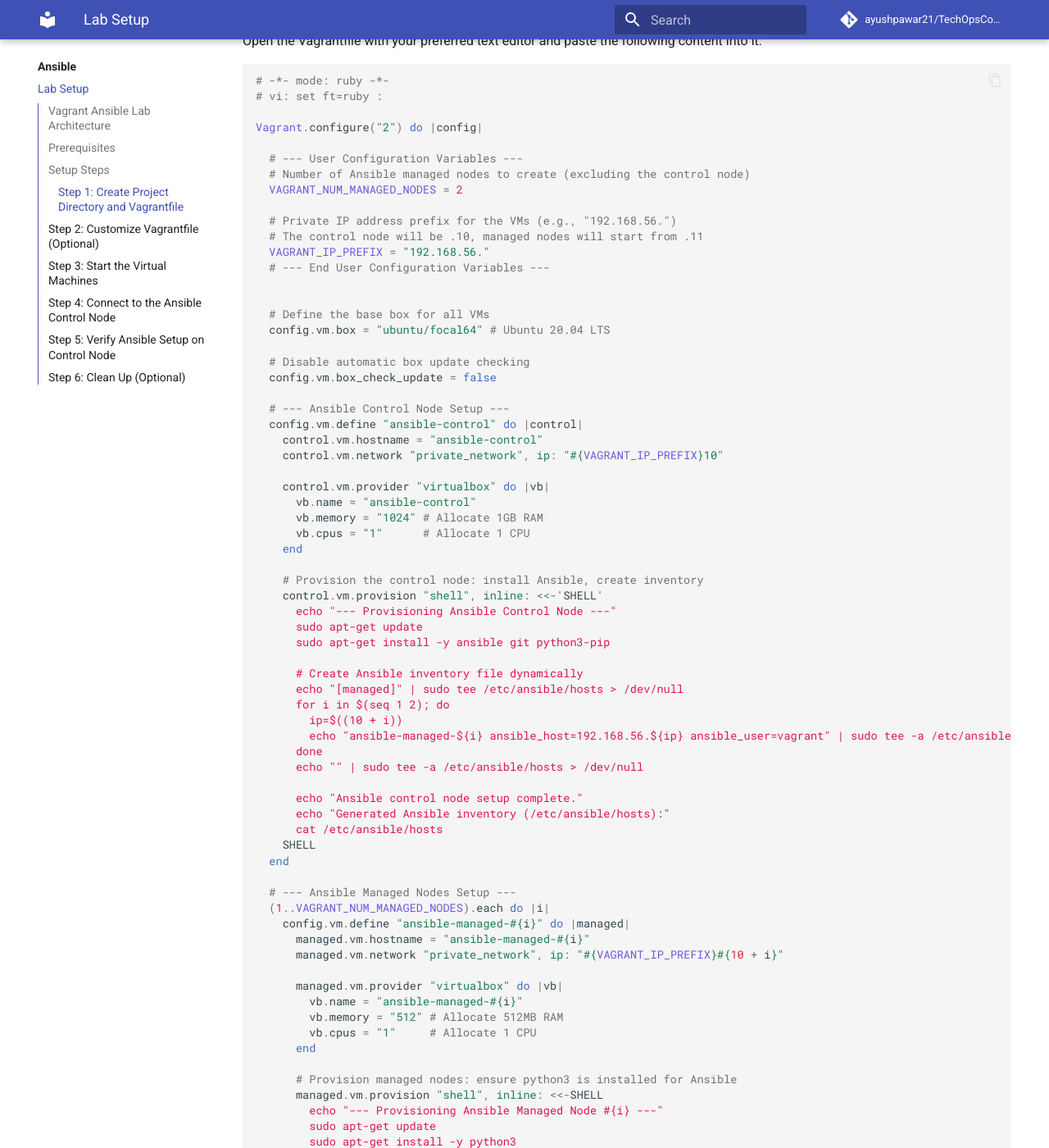
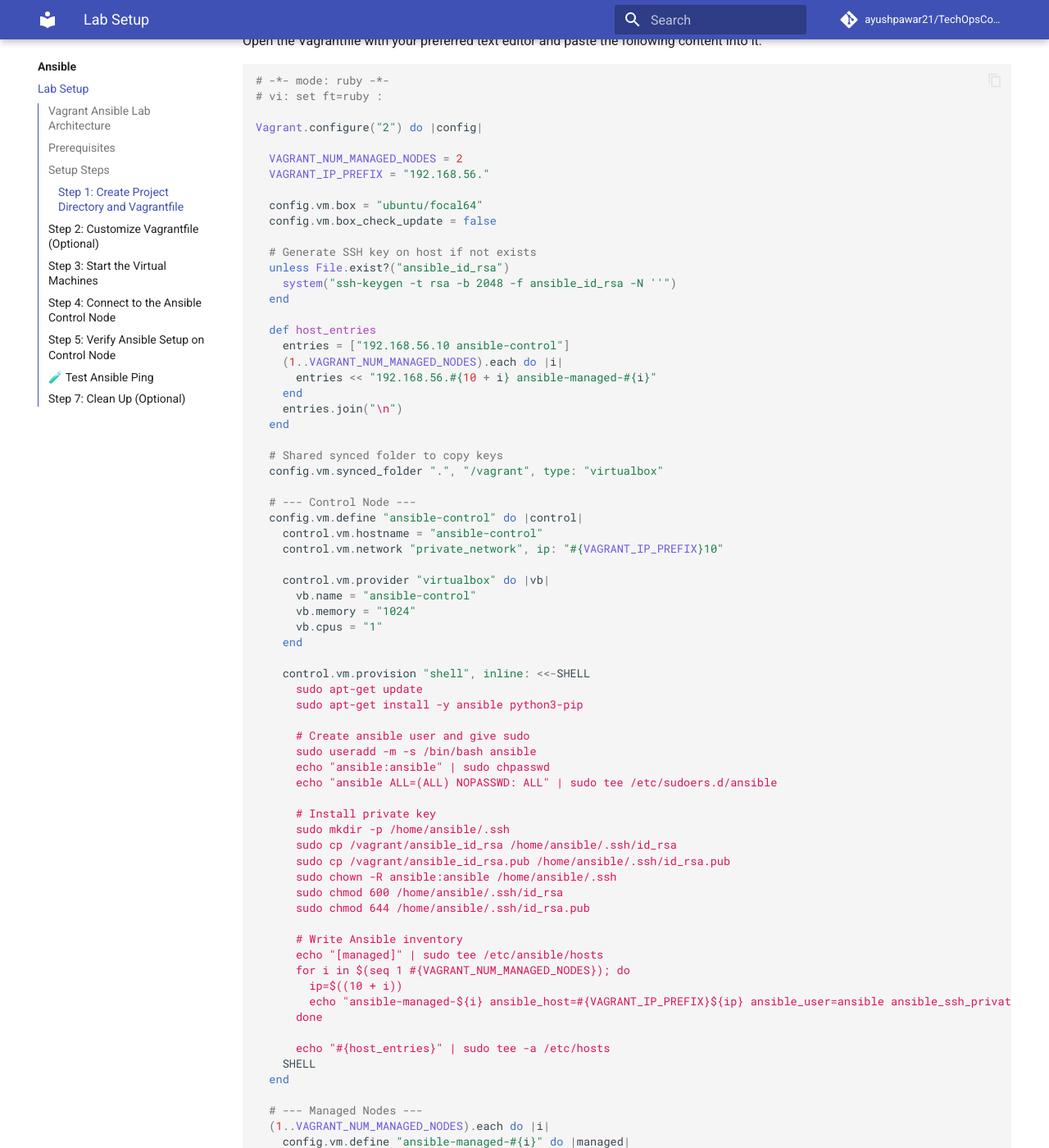
Before and after one commit to ayushpawar21/TechOpsConfigWiki, an MkDocs documentation site: the page built from docs/ansible/setup.md, in a window 1280 px wide and 1400 px high, scrolled down 1390 px. Shown: the whole window at 82% size. Built offline with MkDocs 1.6.1 and Material for MkDocs 9.7.7, drawn with Linux system fonts in a browser that asks for light colours; comment, search, counter and statistics services are not loaded; some of the changed text lies outside the part shown.

Commit message:
Fix Vagrant file and added the Test command

````diff
--- a/docs/ansible/setup.md
+++ b/docs/ansible/setup.md
@@ -44,59 +44,74 @@ touch Vagrantfile
 Open the Vagrantfile with your preferred text editor and paste the following content into it:
 
 ```ruby
+
 # -*- mode: ruby -*-
 # vi: set ft=ruby :
 
 Vagrant.configure("2") do |config|
 
-  # --- User Configuration Variables ---
-  # Number of Ansible managed nodes to create (excluding the control node)
   VAGRANT_NUM_MANAGED_NODES = 2
+  VAGRANT_IP_PREFIX = "192.168.56."
 
-  # Private IP address prefix for the VMs (e.g., "192.168.56.")
-  # The control node will be .10, managed nodes will start from .11
-  VAGRANT_IP_PREFIX = "192.168.56."
-  # --- End User Configuration Variables ---
-
-
-  # Define the base box for all VMs
-  config.vm.box = "ubuntu/focal64" # Ubuntu 20.04 LTS
-
-  # Disable automatic box update checking
+  config.vm.box = "ubuntu/focal64"
   config.vm.box_check_update = false
 
-  # --- Ansible Control Node Setup ---
+  # Generate SSH key on host if not exists
+  unless File.exist?("ansible_id_rsa")
+    system("ssh-keygen -t rsa -b 2048 -f ansible_id_rsa -N ''")
+  end
+
+  def host_entries
+    entries = ["192.168.56.10 ansible-control"]
+    (1..VAGRANT_NUM_MANAGED_NODES).each do |i|
+      entries << "192.168.56.#{10 + i} ansible-managed-#{i}"
+    end
+    entries.join("\n")
+  end
+
+  # Shared synced folder to copy keys
+  config.vm.synced_folder ".", "/vagrant", type: "virtualbox"
+
+  # --- Control Node ---
   config.vm.define "ansible-control" do |control|
     control.vm.hostname = "ansible-control"
     control.vm.network "private_network", ip: "#{VAGRANT_IP_PREFIX}10"
 
     control.vm.provider "virtualbox" do |vb|
       vb.name = "ansible-control"
-      vb.memory = "1024" # Allocate 1GB RAM
-      vb.cpus = "1"      # Allocate 1 CPU
+      vb.memory = "1024"
+      vb.cpus = "1"
     end
 
-    # Provision the control node: install Ansible, create inventory
-    control.vm.provision "shell", inline: <<-'SHELL'
-      echo "--- Provisioning Ansible Control Node ---"
+    control.vm.provision "shell", inline: <<-SHELL
       sudo apt-get update
-      sudo apt-get install -y ansible git python3-pip
+      sudo apt-get install -y ansible python3-pip
 
-      # Create Ansible inventory file dynamically
-      echo "[managed]" | sudo tee /etc/ansible/hosts > /dev/null
-      for i in $(seq 1 2); do
+      # Create ansible user and give sudo
+      sudo useradd -m -s /bin/bash ansible
+      echo "ansible:ansible" | sudo chpasswd
+      echo "ansible ALL=(ALL) NOPASSWD: ALL" | sudo tee /etc/sudoers.d/ansible
+
+      # Install private key
+      sudo mkdir -p /home/ansible/.ssh
+      sudo cp /vagrant/ansible_id_rsa /home/ansible/.ssh/id_rsa
+      sudo cp /vagrant/ansible_id_rsa.pub /home/ansible/.ssh/id_rsa.pub
+      sudo chown -R ansible:ansible /home/ansible/.ssh
+      sudo chmod 600 /home/ansible/.ssh/id_rsa
+      sudo chmod 644 /home/ansible/.ssh/id_rsa.pub
+
+      # Write Ansible inventory
+      echo "[managed]" | sudo tee /etc/ansible/hosts
+      for i in $(seq 1 #{VAGRANT_NUM_MANAGED_NODES}); do
         ip=$((10 + i))
-        echo "ansible-managed-${i} ansible_host=192.168.56.${ip} ansible_user=vagrant" | sudo tee -a /etc/ansible/hosts > /dev/null
+        echo "ansible-managed-${i} ansible_host=#{VAGRANT_IP_PREFIX}${ip} ansible_user=ansible ansible_ssh_private_key_file=/home/ansible/.ssh/id_rsa" | sudo tee -a /etc/ansible/hosts
       done
-      echo "" | sudo tee -a /etc/ansible/hosts > /dev/null
 
-      echo "Ansible control node setup complete."
-      echo "Generated Ansible inventory (/etc/ansible/hosts):"
-      cat /etc/ansible/hosts
+      echo "#{host_entries}" | sudo tee -a /etc/hosts
     SHELL
   end
 
-  # --- Ansible Managed Nodes Setup ---
+  # --- Managed Nodes ---
   (1..VAGRANT_NUM_MANAGED_NODES).each do |i|
     config.vm.define "ansible-managed-#{i}" do |managed|
       managed.vm.hostname = "ansible-managed-#{i}"
@@ -104,23 +119,28 @@ Vagrant.configure("2") do |config|
 
       managed.vm.provider "virtualbox" do |vb|
         vb.name = "ansible-managed-#{i}"
-        vb.memory = "512" # Allocate 512MB RAM
-        vb.cpus = "1"     # Allocate 1 CPU
+        vb.memory = "512"
+        vb.cpus = "1"
       end
 
-      # Provision managed nodes: ensure python3 is installed for Ansible
       managed.vm.provision "shell", inline: <<-SHELL
-        echo "--- Provisioning Ansible Managed Node #{i} ---"
         sudo apt-get update
-        sudo apt-get install -y python3
-        echo "Ansible managed node #{i} setup complete."
+        sudo apt-get install -y python3 openssh-server
+
+        # Create ansible user and install public key
+        sudo useradd -m -s /bin/bash ansible
+        echo "ansible:ansible" | sudo chpasswd
+        echo "ansible ALL=(ALL) NOPASSWD: ALL" | sudo tee /etc/sudoers.d/ansible
+
+        sudo mkdir -p /home/ansible/.ssh
+        sudo cp /vagrant/ansible_id_rsa.pub /home/ansible/.ssh/authorized_keys
+        sudo chown -R ansible:ansible /home/ansible/.ssh
+        sudo chmod 600 /home/ansible/.ssh/authorized_keys
+
+        echo "#{host_entries}" | sudo tee -a /etc/hosts
       SHELL
     end
   end
-
-  # Optional: Share playbooks between host and control node
-  # config.vm.synced_folder "ansible/", "/home/vagrant/ansible", type: "virtualbox"
-
 end
 
 
@@ -174,7 +194,15 @@ ansible-managed-1 ansible_host=192.168.56.11 ansible_user=vagrant ansible_ssh_pr
 ansible-managed-2 ansible_host=192.168.56.12 ansible_user=vagrant ansible_ssh_private_key_file=/home/vagrant/.ssh/id_rsa
 ```
 
-## **Step 6: Clean Up (Optional)**
+## 🧪 Test Ansible Ping
+
+```bash
+sudo -u ansible ansible all -m ping
+
+
+```
+
+## **Step 7: Clean Up (Optional)**
 When you are finished with your lab and want to remove the virtual machines from your system, run the following command from your host machine (in the ansible_vagrant_lab directory):
 
 ```bash
````
